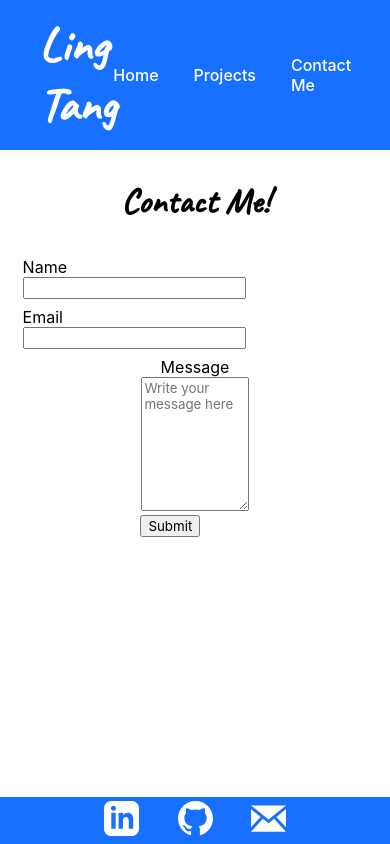
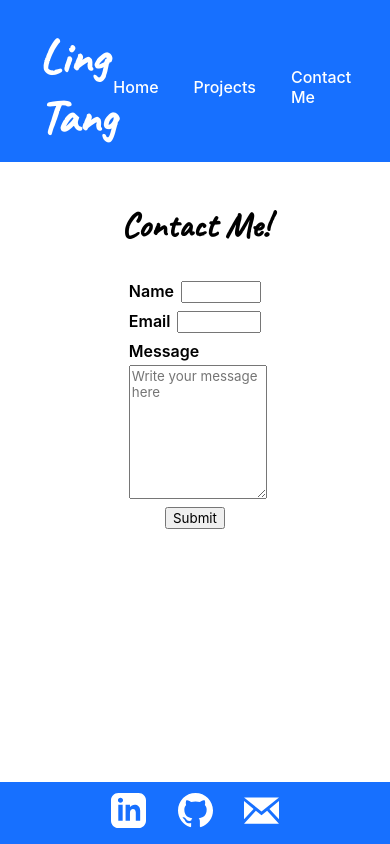
Before and after one commit to lingtangg/lingtangg.github.io, a plain HTML site: page contact-me.html in a window 390 px wide. Drawn offline with Linux system fonts and the light colour scheme; a web font is replaced by a local one.

Commit message:
Format contact me page and include media queries for phones

```diff
--- a/contact-me.html
+++ b/contact-me.html
@@ -26,19 +26,16 @@
 
         <form class="message-form" action="https://formspree.io/f/xzbojnlg" method="POST">
             <li class="form-row">
-                <label>Name
-                    <input type="text" name="name">
-                </label>
+                Name
+                <input type="text" name="name">
             </li>
             <li class="form-row">
-                <label>Email
-                    <input type="email" name="email">
-                </label>
+                Email
+                <input type="email" name="email">
             </li>
             <li class="form-row-message">
-                <label id="message">Message
-                    <textarea id="message-box" name="message" rows="8" columns="50" placeholder="Write your message here"></textarea>
-                </label>
+                <span id="message">Message</span>
+                <textarea id="message-box" name="message" rows="8" columns="50" placeholder="Write your message here"></textarea>
             </li>
             <button id="submit-button" type="submit">Submit</button>
         </form>
--- a/styles.css
+++ b/styles.css
@@ -152,7 +152,7 @@ svg {
 /* Contact me page  */
 
 form {
-    width: 40%;
+    width: 45%;
     height: auto;
 }
 
@@ -164,27 +164,86 @@ form {
 
 .form-row {
     display: flex;
-    justify-content: flex-end;
+    justify-content: flex-start;
+    gap: 5%;
 }
 
 .form-row input,
 .form-row textarea {
-    flex: 1;
+    width: 100%;
+    height: auto;
 }
 
 .message-form li {
     list-style-type: none;
     padding: 0.25em;
+    font-weight: 600;
 }
 
 #message {
     display: flex;
     flex-direction: column;
-    align-items: center;
+    padding-bottom: 0.25em;
 }
 
 #message-box {
     width: 100%;
 }
 
+#submit-button {
+    margin: 0 auto;
+    display: block;
+}
+
 /* Media queries */
+/* to do: media queries, screenshots, deploy on github pages */
+
+@media (max-width: 576px) {
+    .header,
+    .about-me,
+    .projects,
+    .contact-form,
+    .footer {
+        padding: 3% 10% 0 10%;
+    }
+
+    .footer {
+        padding-bottom: 3%;
+    }
+
+    /* Home page */
+
+    .intro,
+    .previous-experience,
+    .non-work {
+        display: block;
+    }
+
+    .picture {
+        width: 70%;
+        margin-left: auto;
+    }
+
+    .biography-1 {
+        padding: 0 0 10% 0;
+    }
+
+    .previous-experience {
+        padding-bottom: 3%;
+    }
+
+    /* Projects page */
+
+    .projects {
+        padding-top: 0;
+        padding-bottom: 8%;
+    }
+
+    .project-cards {
+        flex-direction: column;
+    }
+
+    .project-card {
+        width: 100%;
+    }
+}
```
